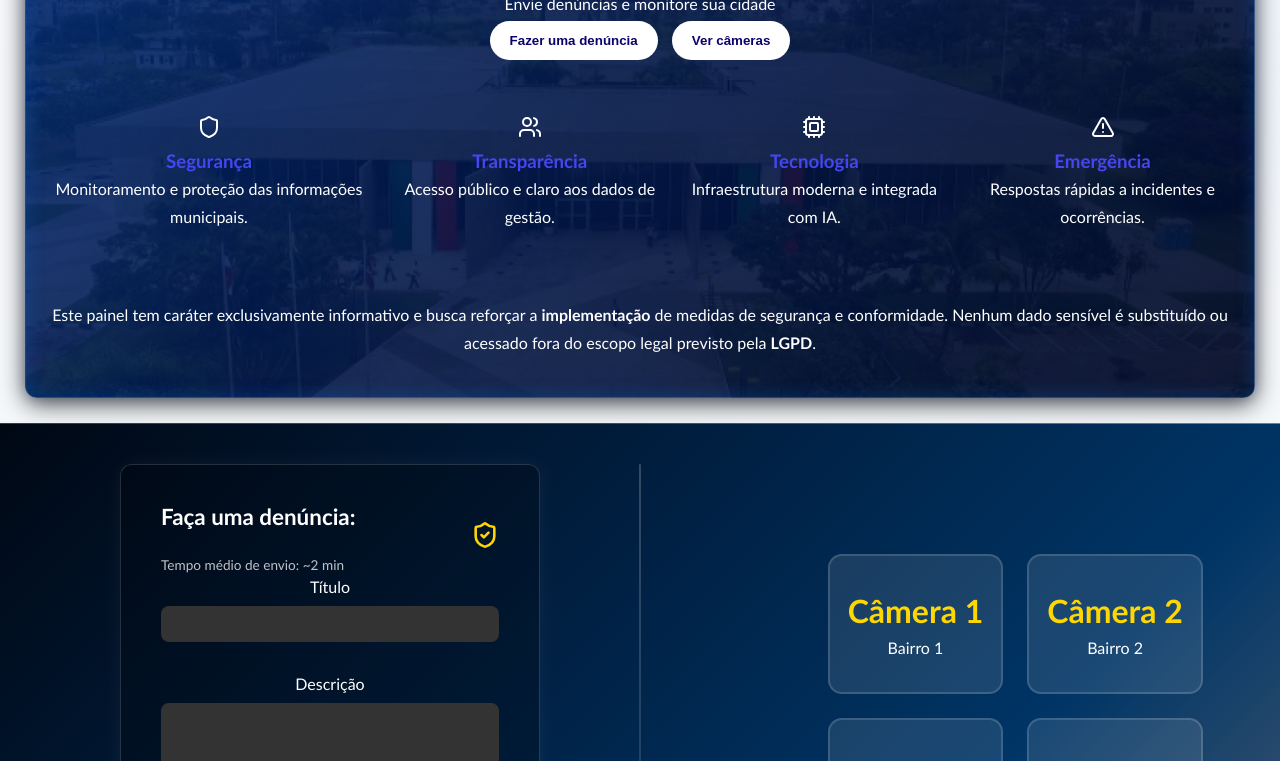
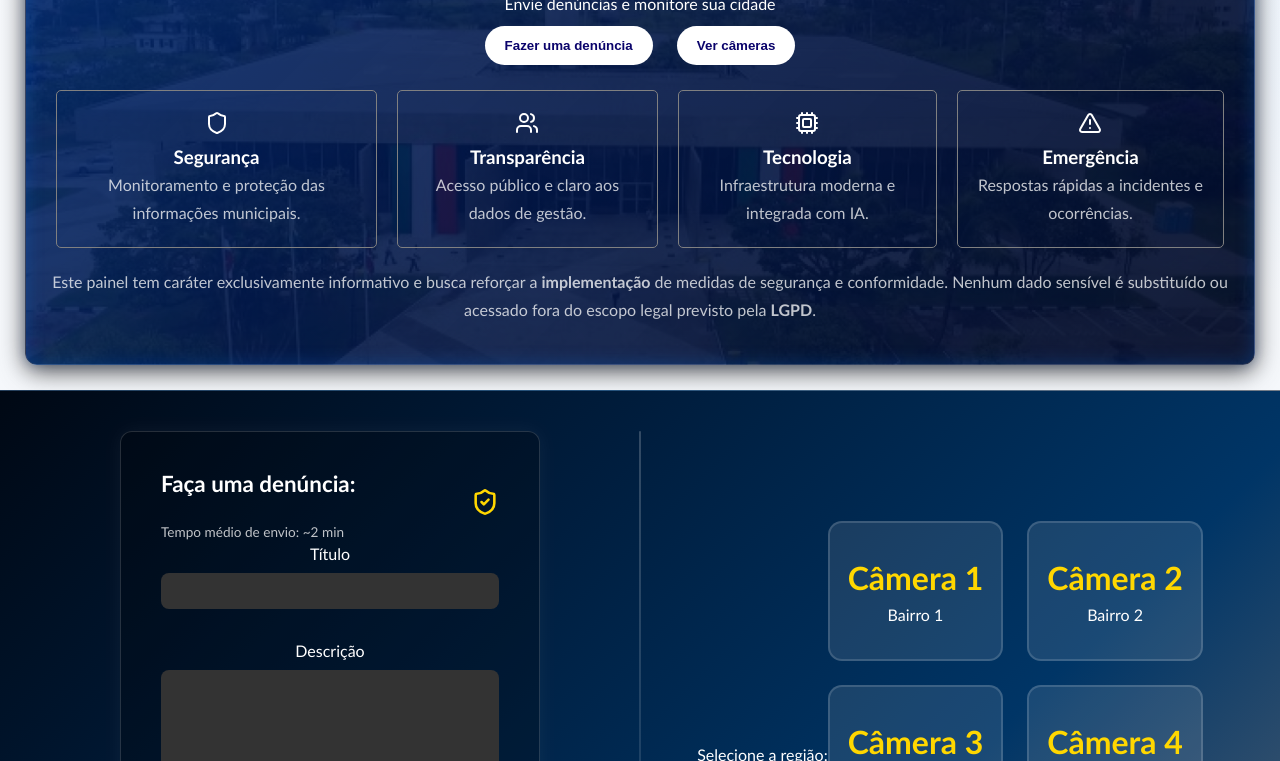
Before and after one commit to Dani3773/SSP, a plain HTML site: page src/pages/index.html in a window 1280 px wide. Shown: the part 339-1100 px from the top of the page. Drawn offline with nearby package versions, Linux system fonts and the light colour scheme.

Commit message:
Update style.css

```diff
--- a/src/stylo/style.css
+++ b/src/stylo/style.css
@@ -245,7 +245,7 @@ body .ini {
 
 .ini button {
     padding: 12px 20px;
-    margin: 5px;
+    margin: 10px 10px 5px 10px;
     border-radius: 999px;
     border: none;
     background-color: #ffffff;
@@ -271,26 +271,19 @@ h1 {
 /* Caixas dentro do início */
 
 .box {
-    gap: 30px;
     display: flex;
-    justify-content: center;
-    margin-top: 50px;
-    margin-bottom: 70px;
+    justify-content: space-between;
 }
 
-.box h3 {
-    color: rgb(70, 70, 240);
+.card{
+    border: 1px solid gray;
+    border-radius: 5px;
+    margin: 20px 10px 20px 10px;
+    padding: 20px;
 }
 
-.box1,
-.box2,
-.box3,
-.box4 {
-    background-color: rgb(49, 49, 49);
-    padding: 20px;
-    border-radius: 10px;
-    box-shadow: 3px 3px grey;
-    text-align: center;
+.box-p p{
+    color: rgba(255, 255, 255, 0.75);
 }
 
 
```
